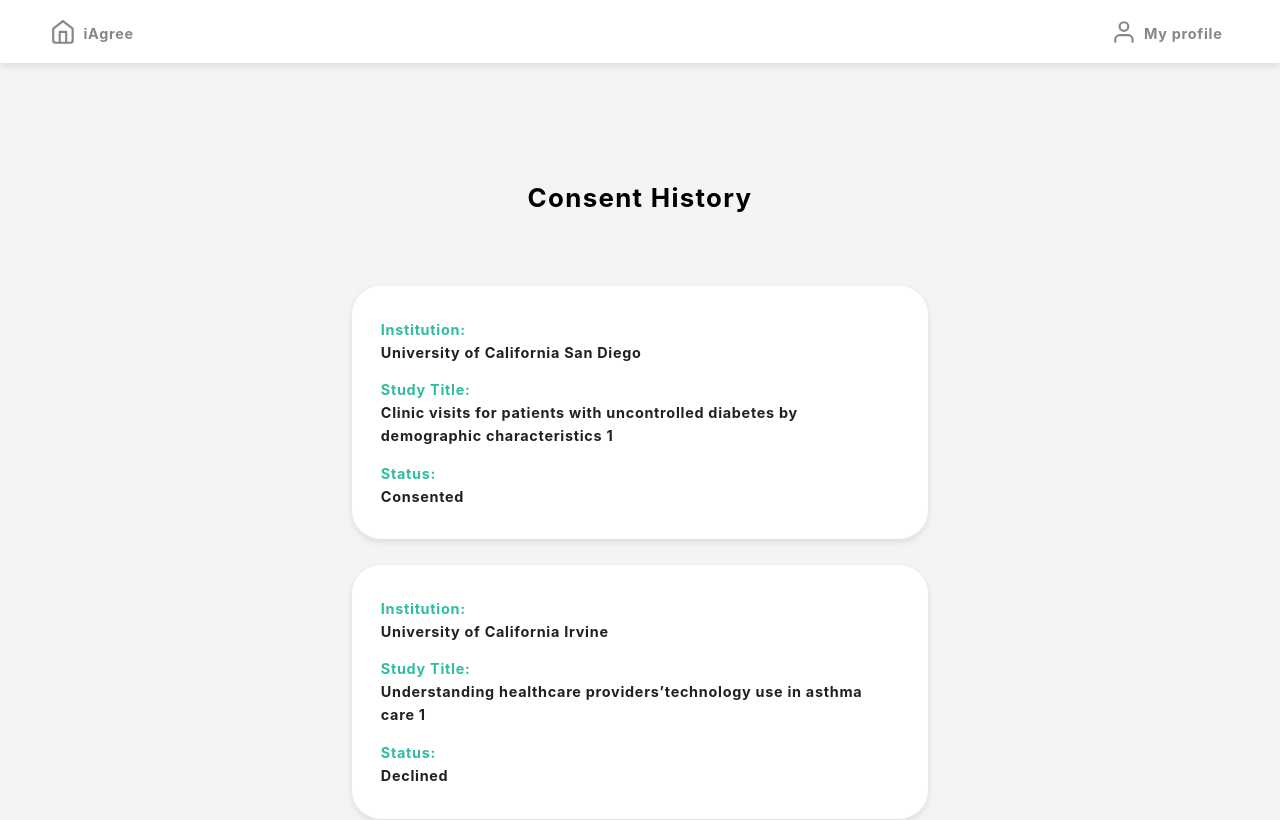
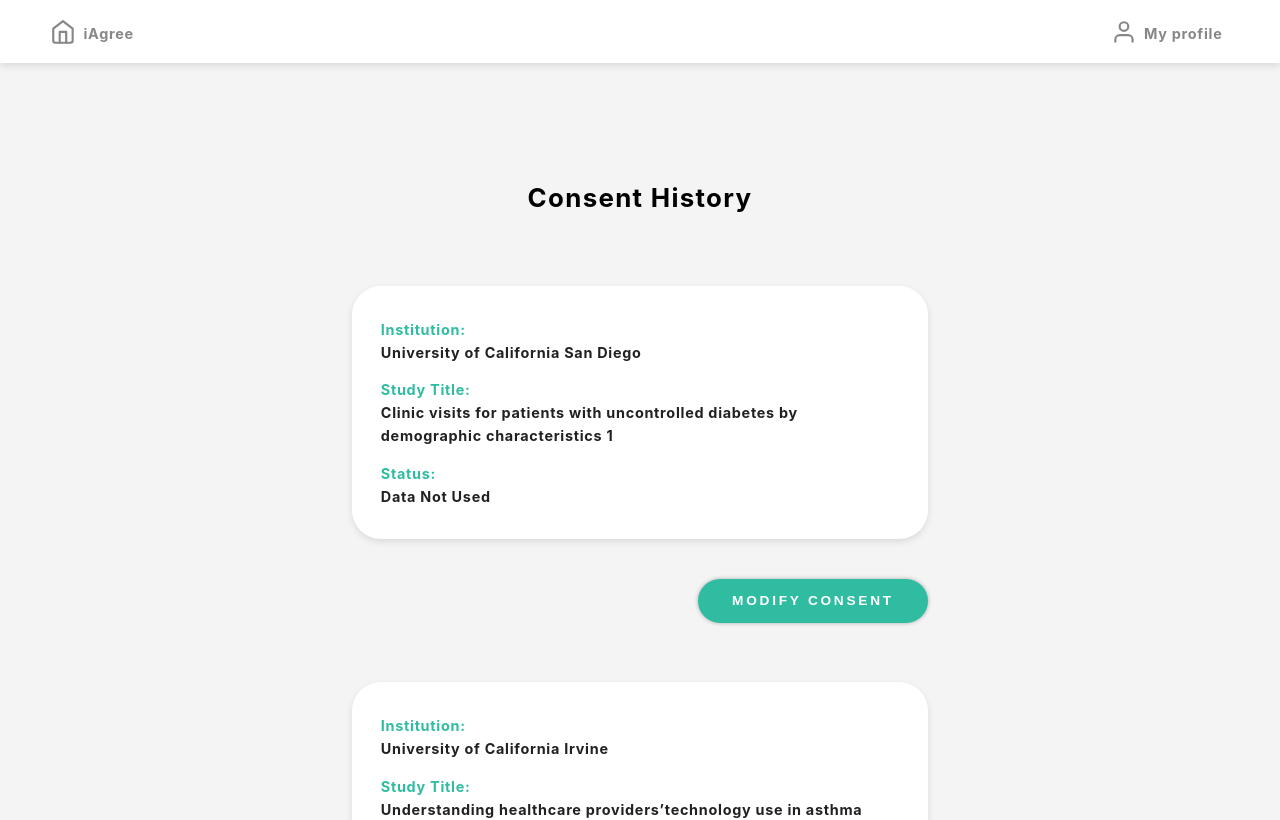
Before and after one commit to huzhx/baseline-preference, a React (Create React App) app: page /consent-history in a window 1280 px wide. Shown: the top 820 px of the page. Built offline with nearby package versions, Linux system fonts and the light colour scheme.

Commit message:
update study status and show button accordingly in the StudyRequest component

```diff
--- a/src/ConsentHistory.js
+++ b/src/ConsentHistory.js
@@ -1,12 +1,13 @@
 import React, { useState } from 'react';
+import { useHistory } from 'react-router-dom';
 
 import styles from './ConsentHistory.module.css';
-import Study from './Study';
 import Header from './Header';
 import Footer from './Footer';
 import { useScrollPosition } from './UseScrollPosition';
 import IconButton from './IconButton';
 import NavBar from './NavBar';
+import StudyRequest from './StudyRequest';
 
 const ConsentHistory = () => {
   const [sticky, setSticky] = useState(false);
@@ -18,30 +19,45 @@ const ConsentHistory = () => {
     [sticky]
   );
 
+  const history = useHistory();
+
   const consentHistory = [
     {
       reqId: '1',
       institution: 'University of California San Diego',
       title: 'Clinic visits for patients with uncontrolled diabetes by demographic characteristics 1',
-      status: 'Consented',
+      status: 'Data Not Used',
     },
     {
       reqId: '2',
       institution: 'University of California Irvine',
       title: 'Understanding healthcare providers’technology use in asthma care 1',
-      status: 'Declined',
+      status: 'Data Used',
     },
   ];
+
+  const buttonLabelMap = {
+    'Data Not Used': 'Modify Consent',
+    'Data Used': 'View Data Used',
+  };
+
   const studies = [];
   for (let consentItem of consentHistory) {
+    const studyInfo = {
+      title: consentItem.title,
+      institution: consentItem.institution,
+      status: consentItem.status,
+    };
+    const consentStatus = consentItem.status;
+    const buttonLabel = buttonLabelMap[consentStatus];
     studies.push(
-      <Study
+      <StudyRequest
         key={consentItem.title}
-        institution={consentItem.institution}
-        title={consentItem.title}
-        status={consentItem.status}
-        clickable
-        link={`/study-info/${consentItem.reqId}`}
+        studyInfo={studyInfo}
+        buttonLabel={buttonLabel}
+        buttonHandler={() => {
+          history.push(`/study-info/${consentItem.reqId}`);
+        }}
       />
     );
   }
```
